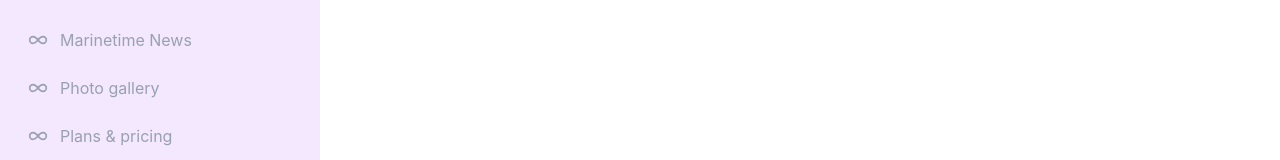
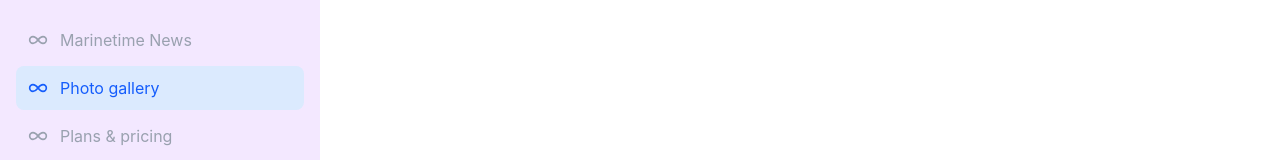
Before and after one commit to atupyeetwevee/gallery, a React (Vite) app: page / in a window 1280 px wide. Shown: the part 378-538 px from the top of the page. Built offline with nearby package versions, Linux system fonts and the light colour scheme; no server answers.

Commit message:
added navigation path to sidebar

```diff
--- a/src/components/SideBar.jsx
+++ b/src/components/SideBar.jsx
@@ -65,10 +65,16 @@ function SideBar() {
                 const Icon = item.icon;
                     return(
                         <NavLink
+                            key={item.title}
                             to={item.path}
-                            className="flex items-center gap-3 px-3 py-2.5 rounded-lg text-gray-400 hover:bg-gray-100 hover:text-gray-600 cursor-pointer">
-                            <Icon size={20} />
-                            <p>{item.title}</p>
+                            className = {({isActive}) =>
+                                `flex items-center gap-3 px-3 py-2.5 rounded-lg cursor-pointer
+                            ${ isActive ? "bg-blue-100 text-blue-600" : "text-gray-400 hover:bg-gray-100 hover:text-gray-600"
+                            }`
+                            }
+                        >
+                                <Icon size={20} />
+                                <p>{item.title}</p>
                         </NavLink>
                     )
                 }
```
